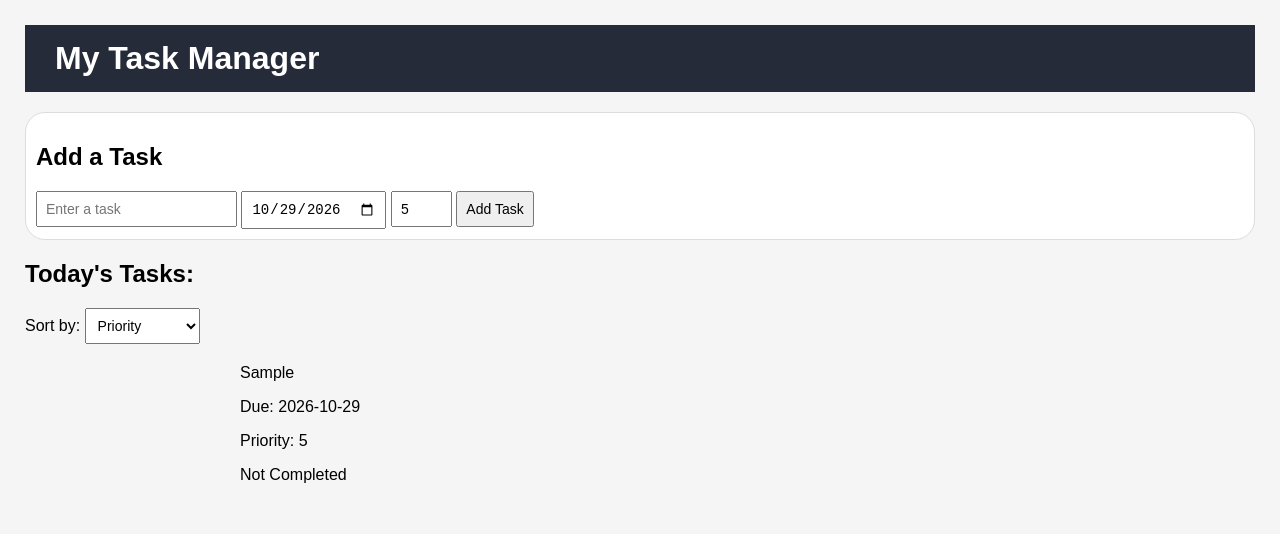
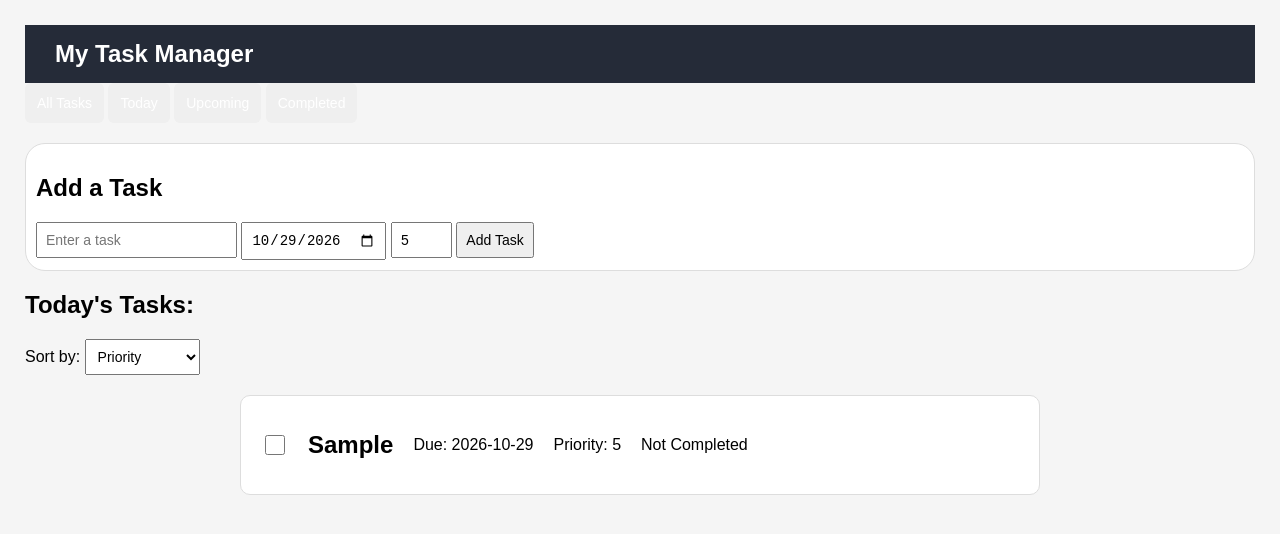
Before and after one commit to ppap3rr/Task-Manager, a plain HTML site: page index.html in a window 1280 px wide. Both pictures are taken after typing "Sample", "5" into the empty fields and a click on the button "Add Task". Drawn offline with Linux system fonts and the light colour scheme.

Commit message:
Added taskbar interface and improved task UI

```diff
--- a/index.html
+++ b/index.html
@@ -8,10 +8,18 @@
 </head>
 
 <body>
-
+    <div>
+        <aside class = "sidebar">
             <header class="top-bar">
                 <h1>My Task Manager</h1>
             </header>
+            <nav>
+                <button>All Tasks</button>
+                <button>Today</button>
+                <button>Upcoming</button>
+                <button>Completed</button>
+            </nav>
+        </aside>
         <div class = "add-task-bar">
             <h2>Add a Task</h2>
             <input type="text" id="taskInput"
@@ -32,5 +40,6 @@
             <script src="script.js"></script>
         </div>
         <ul id="taskList"></ul>
+    <div>
 </body>
 </html>
--- a/script.js
+++ b/script.js
@@ -27,7 +27,7 @@ Todo:
  - Error checking for valid inputs
  - Make a formula to determine the priority + time due to determine color of the task
  - BRIGHT RED when task is overdue
- -
+ - checkmark / crossout for completion
 */
 
 const taskNameInput = document.getElementById("taskInput");
@@ -84,8 +84,24 @@ function addTask(title, priority, dueDate) {
 
 function createTaskCard(task) {
     const card = document.createElement("div");
-    const title = document.createElement("lab");
+    card.classList.add("task-card");
+
+    const checkbox = document.createElement("input");
+    checkbox.type = "checkbox";
+    checkbox.checked = task.completed;
+
+    checkbox.addEventListener("change", () => {
+        task.completed = checkbox.checked;
+        saveTasks();
+        renderTasks();
+    })
+
+    const title = document.createElement("h2");
     title.textContent = task.title;
+
+    if (task.completed) {
+        title.classList.add("completed");
+    }
 
     const dueDate = document.createElement("p");
     dueDate.textContent = `Due: ${task.dueDate}`;
@@ -96,6 +112,7 @@ function createTaskCard(task) {
     const completion = document.createElement("p");
     completion.textContent = task.completed ? "Completed" : "Not Completed";
 
+    card.appendChild(checkbox);
     card.appendChild(title);
     card.appendChild(dueDate);
     card.appendChild(priority);
--- a/style.css
+++ b/style.css
@@ -80,6 +80,13 @@ button {
     border: 1px solid #ddd;
 }
 
+.task-card input[type = "checkbox"] {
+    width: 20px;
+    height: 20px;
+    cursor: pointer;
+    accent-color: green;
+}
+
 #taskList {
     display: flex;
     flex-direction: column;
@@ -96,3 +103,25 @@ button {
     text-decoration: line-through;
     color: gray;
 }
+
+/*Side Bar*/
+.sidebar button {
+    /* background: transparent; */
+    color: white;
+    border: none;
+    text-align: left;
+    padding: 12px;
+    cursor: pointer;
+    border-radius: 6px;
+}
+
+.sidebar button:hover {
+    background-color: #3b4657;
+}
+
+.main-content {
+    flex: 1;
+    min-width: 0;
+    padding: 30px;
+    background-color: #f5f5f5;
+}
```
Lines whose indentation alone changed are shown as unchanged.
